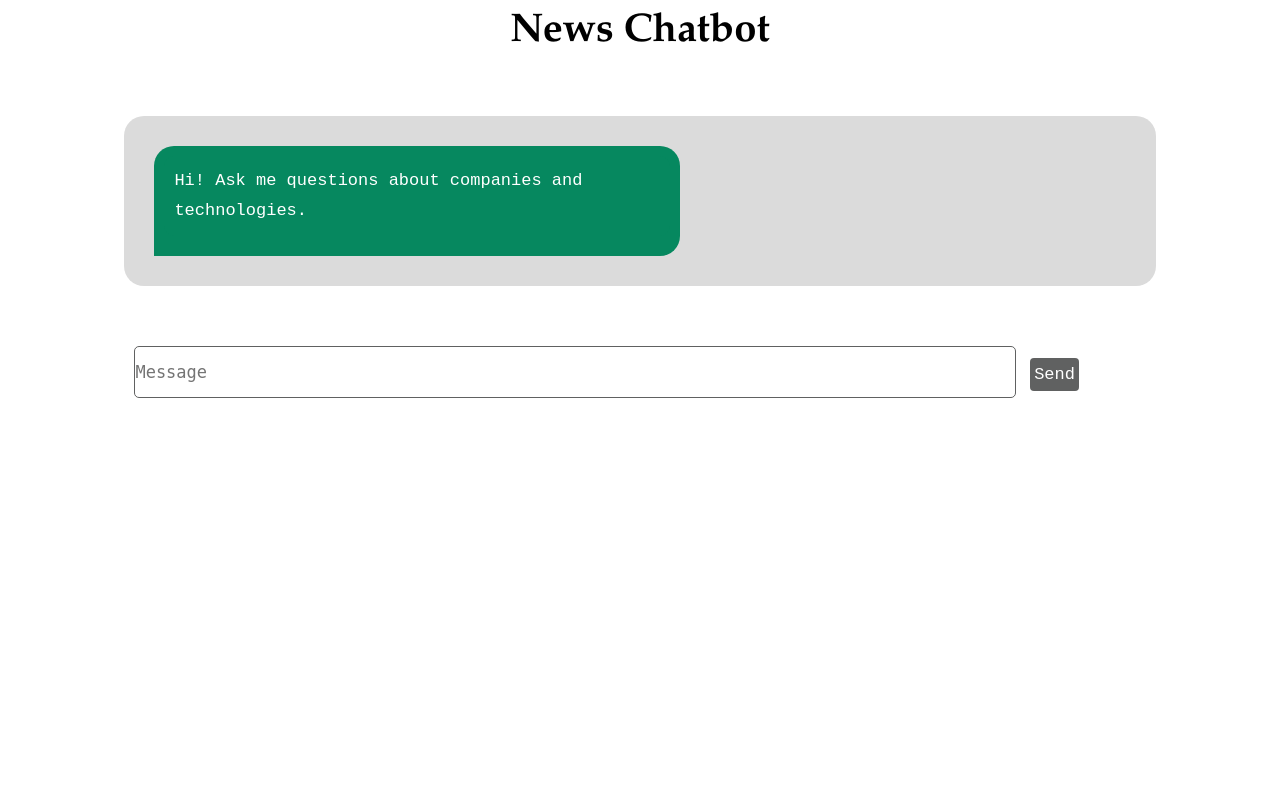
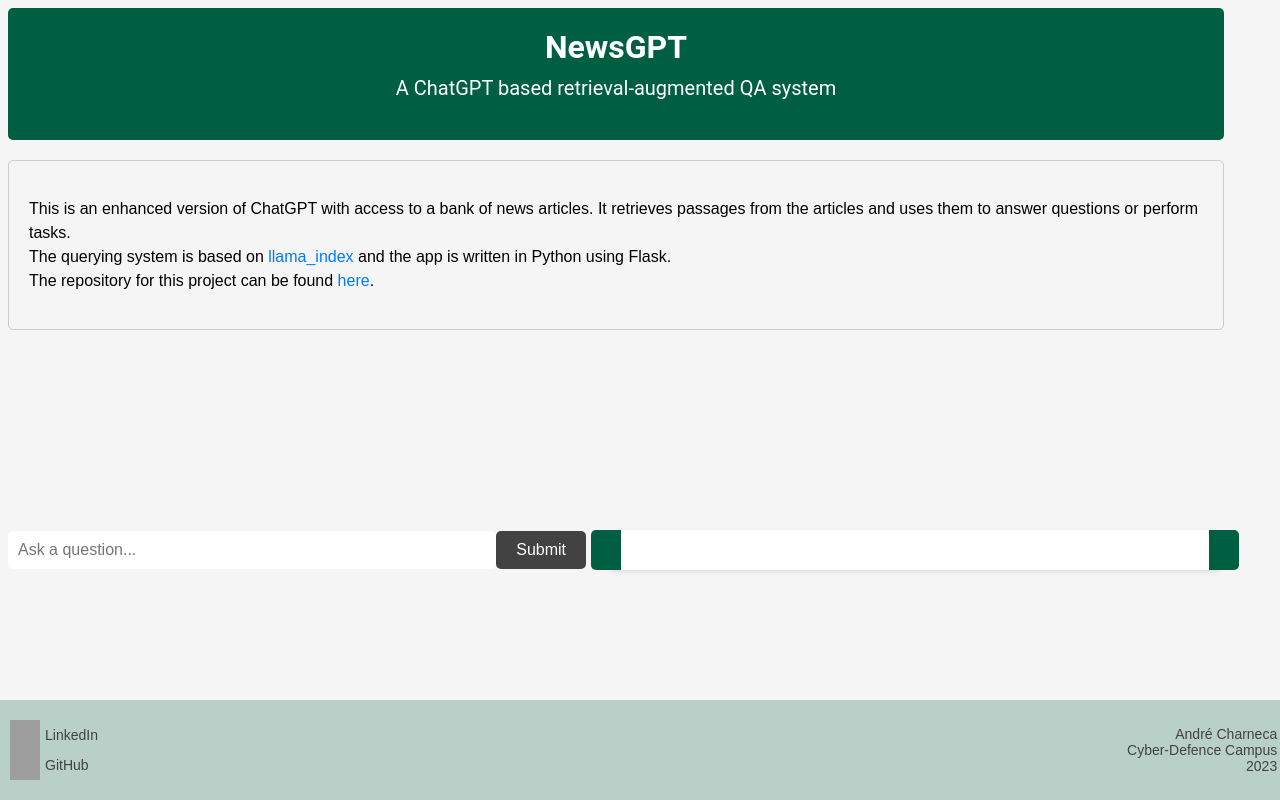
Before and after one commit to andrecharneca/news-articles-chatbot, a Flask app: page / in a window 1280 px wide. Run offline with Flask 3, Linux system fonts and the light colour scheme; some libraries are stand-ins or nearby versions; grey boxes are pictures that could not be loaded.

Commit message:
functional QA system and visual changes

```diff
--- a/app.py
+++ b/app.py
@@ -14,7 +14,7 @@ def get_response():
     user_input = request.form['user_input']
     # Process the user input and generate a response from the chatbot
     response = get_bot_response(QUERY_ENGINE, user_input)
-    return {'bot_response': response}
+    return response
 
 
 if __name__ == '__main__':
--- a/static/style.css
+++ b/static/style.css
@@ -1,182 +1,190 @@
-body {
-    font-family: Garamond;
+html {
+    position: relative;
+    min-height: 100%;
 }
 
-h1 {
-    color: black;
-    margin-bottom: 0;
-    margin-top: 0;
-    text-align: center;
-    font-size: 40px;
+body {
+    background-color: #f5f5f5;
+    font-family: Arial, sans-serif;
+    width: 95%;
 }
 
-h3 {
-    color: black;
+.container {
+    display: flex;
+    justify-content: center;
+    align-items: center;
+    height: 50vh;
+}
+.titlebox {
+    background-color: #015f41;
+    color: #fff;
+    padding: 20px;
+    margin-bottom: 20px;
+    border-radius: 5px;
+    text-align: center;
+        font-family: 'Roboto', sans-serif;
+    }
+
+  .titlebox h1 {
+    font-size: 32px;
+    margin: 0;
+  }
+
+  .titlebox p {
     font-size: 20px;
-    margin-top: 3px;
+    margin-top: 10px;
+  }
+
+.textbox {
+    background-color: #f5f5f5;
+    border: 1px solid #ccc;
+    border-radius: 5px;
+    padding: 20px;
+    margin-bottom: 20px;
+  }
+
+  .textbox p {
+    font-size: 16px;
+    line-height: 1.5;
+  }
+
+  .textbox a {
+    color: #007bff;
+    text-decoration: none;
+  }
+
+  .textbox a:hover {
+    text-decoration: underline;
+  }
+
+.input-container {
+    width: 50%;
+    margin-right: 20px;
+    display: flex;
+    align-items: center;
+}
+
+#user-input {
+    flex: 1;
+    padding: 10px;
+    border: none;
+    border-radius: 5px;
+    font-size: 16px;
+}
+
+#submit-button {
+    padding: 10px 20px;
+    background-color: #424242;
+    border: none;
+    border-radius: 5px;
+    color: #fff;
+    font-size: 16px;
+    cursor: pointer;
+}
+
+#response-container {
+    width: 50%;
+    padding: 20px;
+    height: auto;
+    max-height: 50vh;
+    transition: max-height 5s ease-in-out;
+    background-color: #ffffff;
+    border-radius: 10px;
+    box-shadow: 0 2px 4px rgba(0, 0, 0, 0.1);
+}
+#response {
+    font-size: 16px;
+    height: auto;
+    max-height: 50vh;
+    line-height: 1.5;
+    overflow-y: scroll;
+}
+
+/* Custom styles for the rounded square response container */
+#response-container {
+    position: relative;
+}
+
+#response-container::before {
+    content: "";
+    position: absolute;
+    top: 0;
+    left: -15px;
+    width: 30px;
+    height: 100%;
+    background-color: #015f41;
+    border-radius: 5px 0 0 5px;
+}
+
+#response-container::after {
+    content: "";
+    position: absolute;
+    top: 0;
+    right: -15px;
+    width: 30px;
+    height: 100%;
+    background-color: #015f41;
+    border-radius: 0 5px 5px 0;
+}
+
+/* Media query for smaller screens */
+@media screen and (max-width: 768px) {
+    .container {
+        flex-direction: column;
+    }
+
+    .input-container {
+        width: 100%;
+        margin-bottom: 20px;
+    }
+
+    #response-container {
+        width: 100%;
+    }
+}
+
+.footer {
+    position: absolute;
+    left: 0;
+    bottom: 0;
+    width: 99%;
+    background-color: #015f413f;
+    color: #fff;
+    padding: 20px 10px 20px 10px;
     text-align: center;
 }
-.row {
+
+.footer-content {
     display: flex;
-    flex-wrap: wrap;
-    margin-right: -15px;
-    margin-left: -15px;
+    justify-content: space-between;
+    align-items: center;
 }
 
-.ml-auto{
-    margin-left:auto !important;
+.footer-links a {
+    color: #434141;
+    text-decoration: none;
+    margin-right: 10px;
+    font-size: 14px;
 }
-.mr-auto{
-    margin-right:auto !important;
+.footer-info {
+    flex-grow: 1;
+    color: #434141;
+    font-size: 14px;
+    white-space: nowrap;
 }
 
-.col-md-10,.col-md-8,.col-md-4{
-    position: relative;
-    width: 100%;
-    min-height: 1px;
-    padding-right: 15px;
-    padding-left: 15px;
-}
-.col-md-8{flex:0 0 66.666667%;max-width:66.666667%}
-.col-md-4{flex:0 0 33.333333%;max-width:33.333333%}
-.col-md-10{flex:0 0 83.333333%;max-width:83.333333%}
-
-.form-control {
-    background: no-repeat bottom,50% calc(100% - 1px);
-    background-image: none, none;
-    background-size: auto, auto;
-    background-size: 0 100%,100% 100%;
-    border: 0;
-    height: 36px;
-    transition: background 0s ease-out;
-    padding-left: 0;
-    padding-right: 0;
-    border-radius: 0;
+.logo-link {
+    display: flex;
+    align-items: center;
+    text-decoration: none;
+    color: #434141;
     font-size: 14px;
 }
-.form-control {
-    display: block;
-    width: 100%;
-    padding: .4375rem 0;
-    padding-right: 0px;
-    padding-left: 0px;
-    font-size: 1rem;
-    line-height: 1.5;
-    color: #495057;
-    border:none;
-    background-color: transparent;
-    background-clip: padding-box;
 
-}
-.form-control {
-    display: inline-block;
-    width: 80%;
-    margin-right: 10px;
-    border-bottom: 1px solid #d2d2d2;
-}
-.btn {
-    display: inline-block;
-    text-align: center;
-    white-space: nowrap;
-    vertical-align: middle;
-    user-select: none;
-    border: 1px solid transparent;
-    padding: 100px;
-    font-size: 17px;
-    line-height: 1.5;
-    border-radius: .25rem;
-}
-.btn-warning {
-    color: #fff;
-    background-color: #606161;
-}
-.btn.btn-warning:active, .btn.btn-warning:focus, .btn.btn-warning:hover {
-    box-shadow: 0 14px 26px -12px rgba(255,152,0,.42),0 4px 23px 0 rgba(0,0,0,.12),0 8px 10px -5px rgba(255,152,0,.2);
+.logo-link img {
+    margin-right: 5px;
 }
 
-button, input, optgroup, select, textarea {
-    margin: 0;
-    font-family: inherit;
-    font-size: inherit;
-    line-height: inherit;
-    overflow:visible;
+.logo-link span {
+    line-height: 30px;
 }
-#chatbox {
-    background-color: rgb(219, 219, 219);
-    margin-left: auto;
-    margin-right: auto;
-    padding: 10px;
-    border-radius: 20px;
-    width: 80%;
-    min-height: 70px;
-    margin-top: 60px;
-}
-
-#userInput {
-    margin-left: auto;
-    margin-right: auto;
-    width: 80%;
-    margin-top: 60px;
-}
-
-#textInput {
-    width: 87%;
-    border: 1px solid #606161;
-    border-radius: 5px;
-    font-family: monospace;
-    font-size: 17px;
-}
-
-#buttonInput {
-    padding: 3px;
-    font-family:'Courier New', Courier, monospace;
-    font-size: 17px;
-}
-
-.userText {
-    color: white;
-    font-family:'Courier New', Courier, monospace;
-    font-size: 17px;
-    text-align: right !important;
-    line-height: 30px;
-    margin: 20px;
-}
-
-.userText span {
-    background-color: #606161;
-    padding: 10px;
-    border-radius: 20px 20px 0px 20px;
-}
-
-.botText {
-    color: white;
-    font-family:'Courier New', Courier, monospace;
-    font-size: 17px;
-    text-align: left;
-    line-height: 30px;
-    margin: 20px;
-    max-width: 50%;
-    background-color: #06885f;
-    padding: 10px;
-    border-radius: 20px 20px 20px 0;
-    display: flex;
-    flex-direction: column;
-    align-items: flex-start;
-    gap: 10px;
-    white-space: pre-wrap;
-}
-
-.botText span {
-    background-color: #06885f;
-    padding: 10px;
-    border-radius: 10px;
-    display: inline-block;
-    margin-bottom: 10px;
-}
-
-#tidbit {
-    position: absolute;
-    bottom: 0;
-    right: 0;
-    width: 300px;
-}
--- a/templates/index.html
+++ b/templates/index.html
@@ -1,55 +1,98 @@
 <!DOCTYPE html>
 <html>
-
 <head>
-    <title>News Chatbot</title>
-    <link rel="stylesheet" type="text/css" href="{{ url_for('static', filename='style.css') }}" />
-    <script src="https://ajax.googleapis.com/ajax/libs/jquery/3.2.1/jquery.min.js"></script>
+    <title>News Articles QA</title>
+    <link rel="stylesheet" type="text/css" href="{{ url_for('static', filename='style.css') }}">
+    <script src="https://code.jquery.com/jquery-3.5.1.min.js"></script>
 </head>
-
 <body>
+    <script src="https://cdn.jsdelivr.net/npm/marked/marked.min.js"></script>
+    <div class="titlebox">
+        <h1>NewsGPT</h1>
+        <p>A ChatGPT based retrieval-augmented QA system</p>
+    </div>    <div class="textbox">
+        <p>
+            This is an enhanced version of ChatGPT with access to a bank of news articles. It retrieves passages from
+            the articles and uses them to answer questions or perform tasks.
+            <br>
+            The querying system is based on <a href='https://github.com/jerryjliu/llama_index' target='_blank'>llama_index</a> and the app is written in Python using Flask.
+            <br>
+            The repository for this project can be found <a href='https://github.com/andrecharneca/news-articles-chatbot'target='_blank'>here</a>.
+        </p>
+    </div>
     <div class="container">
-        <h1>News Chatbot</h1>
-        <div id="chatbox">
-            <div class="botText"><span>Hi! Ask me questions about companies and technologies. </span></div>
+        <div class="input-container">
+            <input type="text" id="user-input" placeholder="Ask a question...">
+            <button id="submit-button">Submit</button>
         </div>
-        <div id="userInput">
-            <form>
-                <input id="textInput" type="text" name="user_input" placeholder="Message" class="form-control">
-                <button type="submit" id="buttonInput" class="btn btn-warning">Send</button>
-            </form>
+        <div id="response-container">
+            <div id="response"></div>
         </div>
     </div>
 
+    <footer class="footer">
+        <div class="footer-content">
+            <div class="footer-links">
+                <a href="https://www.linkedin.com/in/charneca/" target="_blank" class="logo-link">
+                    <img src="https://cdn.icon-icons.com/icons2/2201/PNG/512/linkedin_logo_square_icon_134016.png" alt="LinkedIn Logo" width="30" height="30">
+                    <span>LinkedIn</span>
+                </a>
+                <a href="https://github.com/andrecharneca" target="_blank" class="logo-link">
+                    <img src="https://cdn-icons-png.flaticon.com/512/25/25231.png" alt="GitHub Logo" width="30" height="30">
+                    <span>GitHub</span>
+                </a>
+            </div>
+            <div class="footer-info" style="text-align: right;">
+                <span>André Charneca</span>
+                <br>
+                <span>Cyber-Defence Campus</span>
+                <br>
+                <span>2023</span>
+            </div>
+        </div>
+    </footer>
+
+
     <script>
         $(document).ready(function() {
-            $("form").on("submit", function(event) {
-                var rawText = $("#textInput").val();
-                var userHtml = '<p class="userText"><span>' + rawText + "</span></p>";
-                $("#textInput").val("");
-                $("#chatbox").append(userHtml);
-                document.getElementById("userInput").scrollIntoView({
-                    block: "start",
-                    behavior: "smooth",
-                });
+            $("#submit-button").on("click", function() {
+                var user_input = $("#user-input").val();
+
                 $.ajax({
-                    data: {
-                        user_input: rawText,
-                    },
                     type: "POST",
                     url: "/get_response",
-                }).done(function(data) {
-                    var botHtml = '<p class="botText"><span>' + data.bot_response + "</span></p>";
-                    $("#chatbox").append($.parseHTML(botHtml));
-                    document.getElementById("userInput").scrollIntoView({
-                        block: "start",
-                        behavior: "smooth",
-                    });
+                    data: { user_input: user_input },
+                    beforeSend: function() {
+                        showProcessingText();
+                    },
+                    success: function(response) {
+                        var bot_response = response;
+                        var formatted_response = marked.parse(bot_response);
+                        displayResponse(formatted_response);
+                    },
+
                 });
-                event.preventDefault();
             });
+
+            function showProcessingText() {
+                $("#response").text("Processing...");
+            }
+            function displayResponse(response) {
+                $("#response").html(response);
+            }
         });
+
+        function showLoadingIcon() {
+            $("#response").html('<i class="fas fa-spinner fa-spin"></i>');
+        }
+
+        function hideLoadingIcon() {
+            $("#response").find('.fa-spinner').remove();
+        }
+
+        function displayResponse(response) {
+            $("#response").html(response);
+        }
     </script>
 </body>
-
 </html>
```
Also changed, not shown: src/chatbot.py (+27 -47 lines), src/prompts.py (+4 -3 lines).
